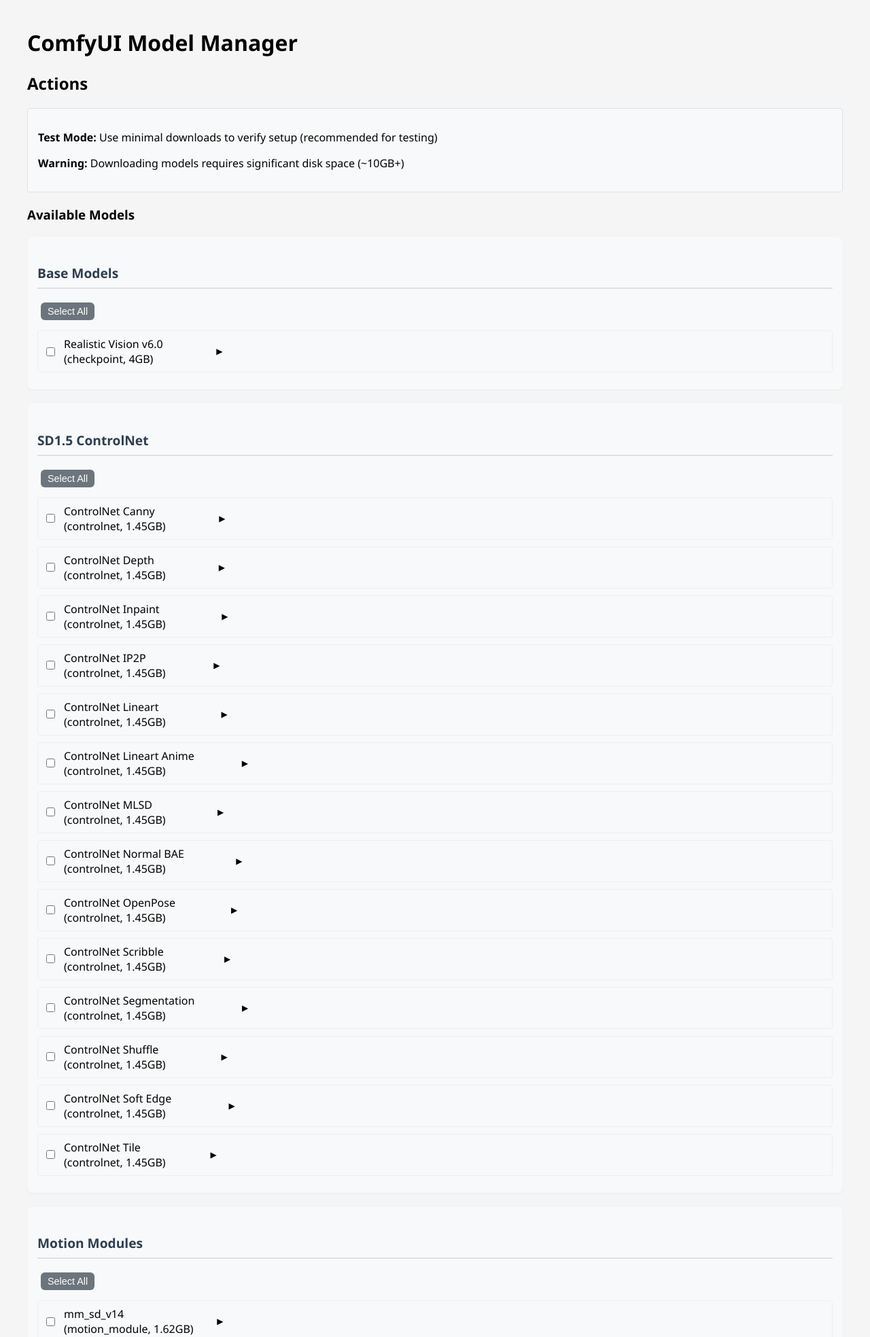
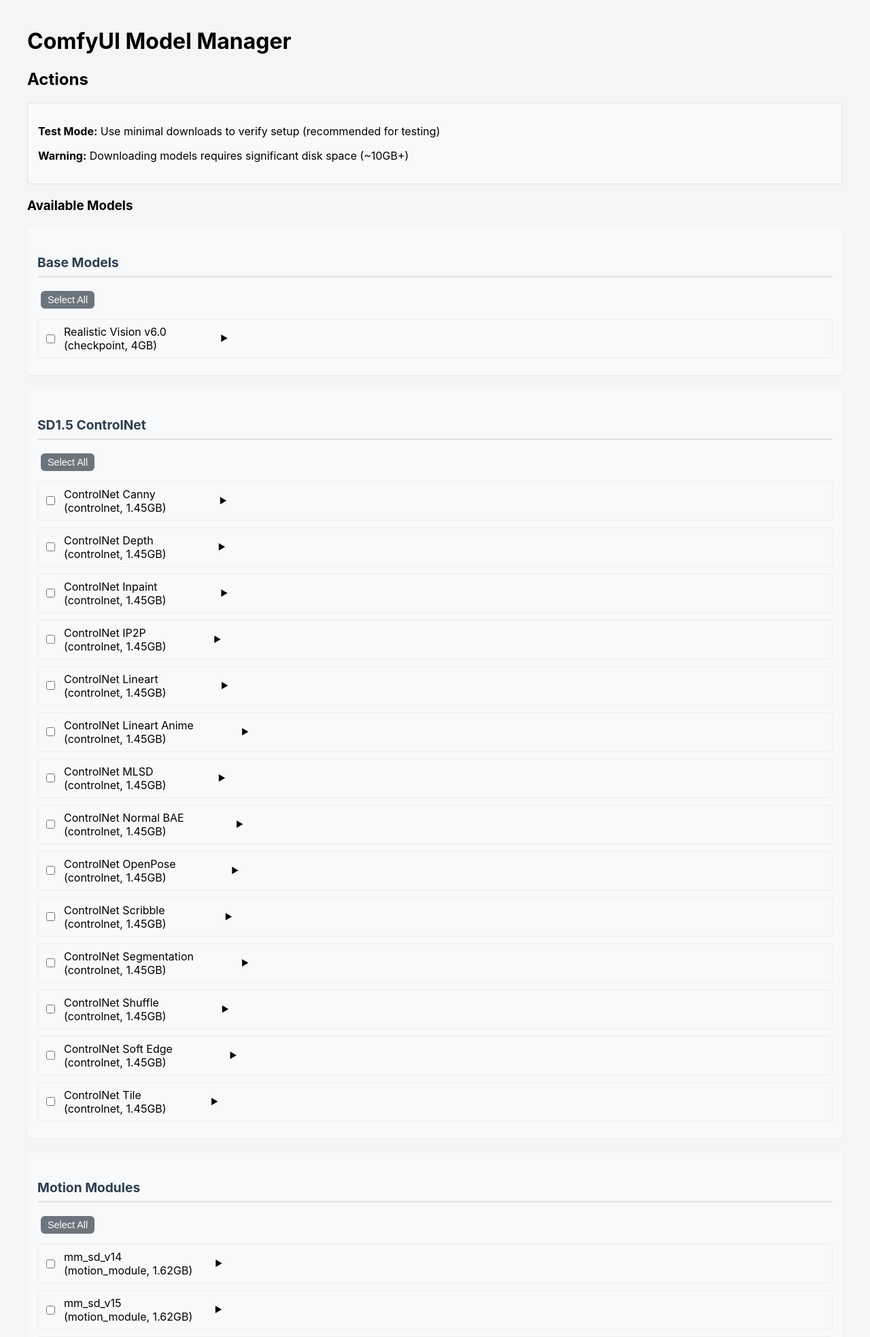
Before and after one commit to ppuskas/Model-Rocket, a Flask app: page / in a window 1280 px wide. Shown: the top 1967 px of the page at 68% size. Run offline with Flask 3, Linux system fonts and the light colour scheme; parts of the project's set-up code (start-up, migrations or seed data) failed here and were passed over.

Commit message:
style: Update body font-family with more comprehensive system fonts

```diff
--- a/static/css/styles.css
+++ b/static/css/styles.css
@@ -1,5 +1,5 @@
 body {
-    font-family: 'Segoe UI', Arial, sans-serif;
+    font-family: -apple-system, BlinkMacSystemFont, 'Segoe UI', Roboto, Oxygen, Ubuntu, Cantarell, sans-serif;
     max-width: 1200px;
     margin: 0 auto;
     padding: 20px;
```
